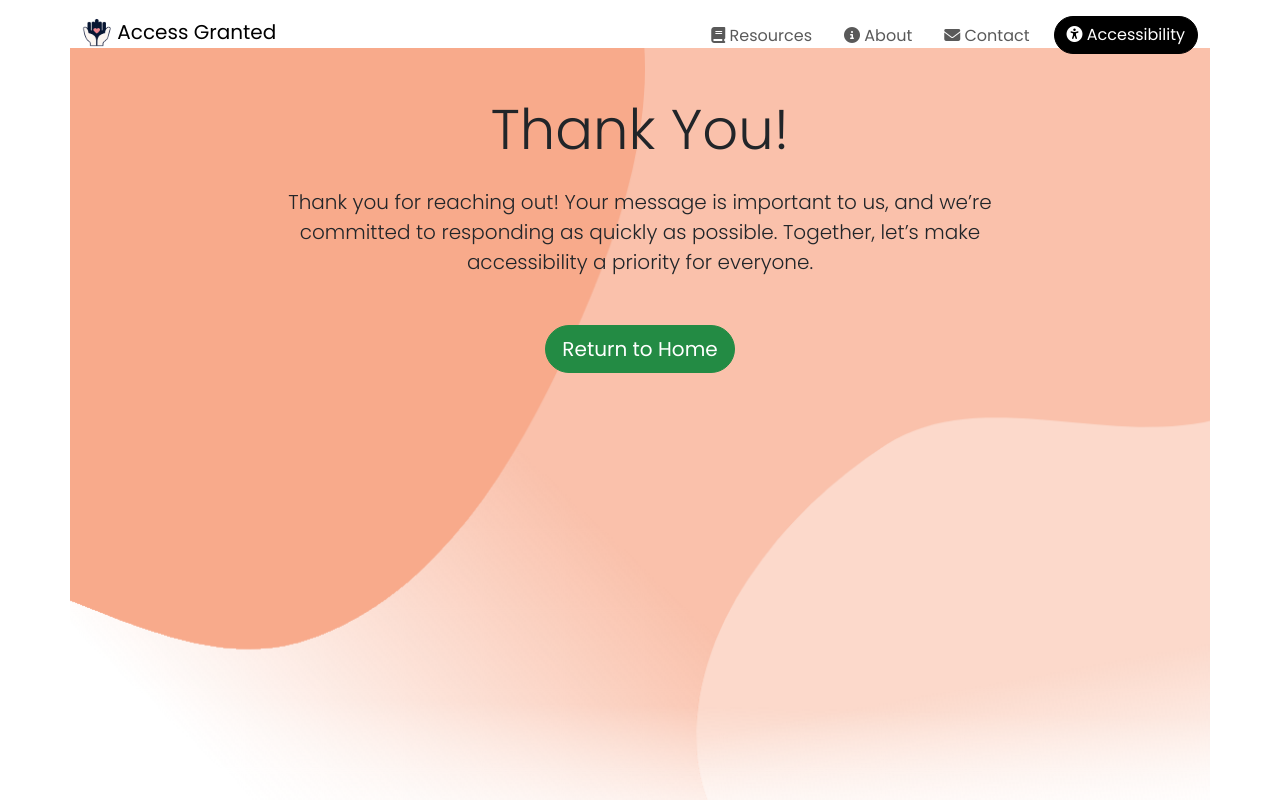
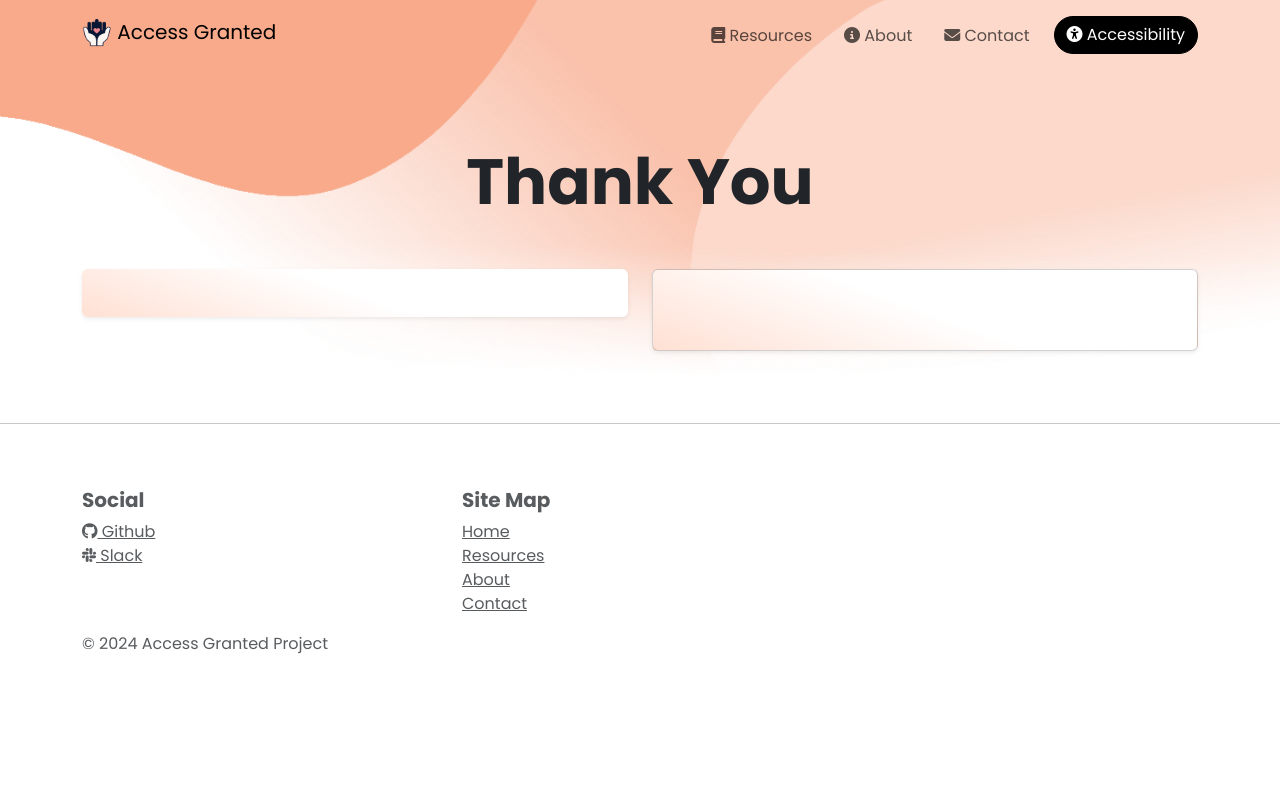
Before and after one commit to VCGithubCode/access-granted, a plain HTML site: page thank-you.html in a window 1280 px wide. Shown: the top 800 px of the page. Drawn offline with nearby package versions, Linux system fonts and the light colour scheme.

Commit message:
reformat thank you page

```diff
--- a/thank-you.html
+++ b/thank-you.html
@@ -108,14 +108,23 @@
     <i class="fas fa-arrow-up"></i>
   </a>
 
-	<main id="main-content" class="container my-5 main-background ">
-		<div class="row justify-content-center">
-			<div class="col-md-8 text-center">
-				<h1 class="display-4 mt-5 mb-4">Thank You!</h1>
-				<p class="lead mb-5">Thank you for reaching out! Your message is important to us, and we’re committed to
-					responding as quickly as possible. Together, let’s make accessibility a priority for everyone.</p>
+	<main id="main-content"
+		class="container-fluid mb-5 pt-5 h-75 main-background d-flex flex-column justify-content-center">
+		<div class="container mt-5">
+			<h1 class="my-5 text-center">Thank You</h1>
+			<div class="row">
+				<div class="col-md-6 mb-4">
+					<form id="contact-form" class="bg-feature-card p-4 rounded shadow-sm">
 
-				<a href="index.html" class="btn btn-primary btn-lg">Return to Home</a>
+					</form>
+				</div>
+				<div class="col-md-6 mb-4">
+					<div class="card bg-feature-card p-4 rounded shadow-sm">
+						<div class="card-body get-in-touch-card">
+
+						</div>
+					</div>
+				</div>
 			</div>
 		</div>
 	</main>
```
Also changed, not shown: assets/images/letter.webp (added).
